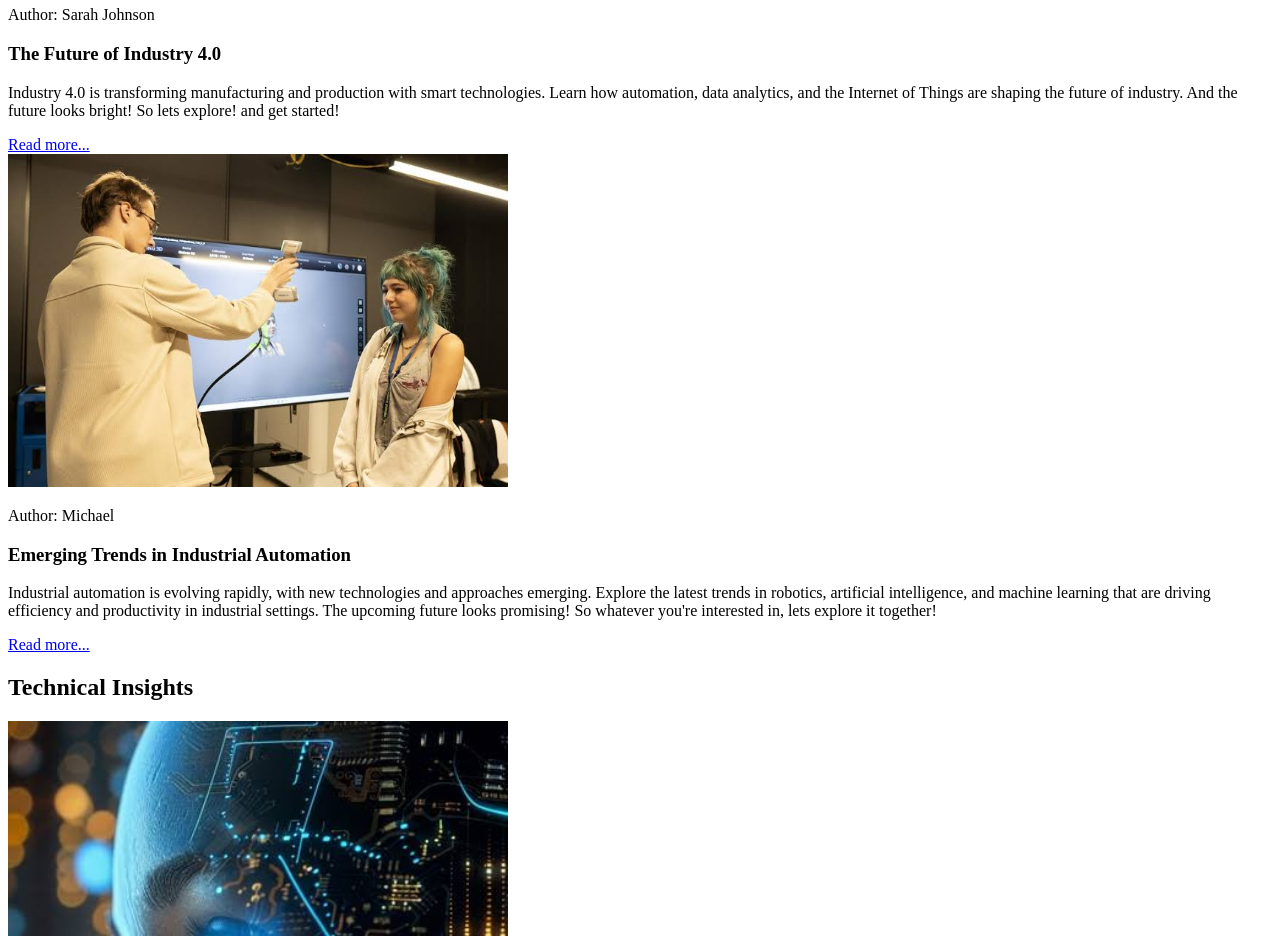
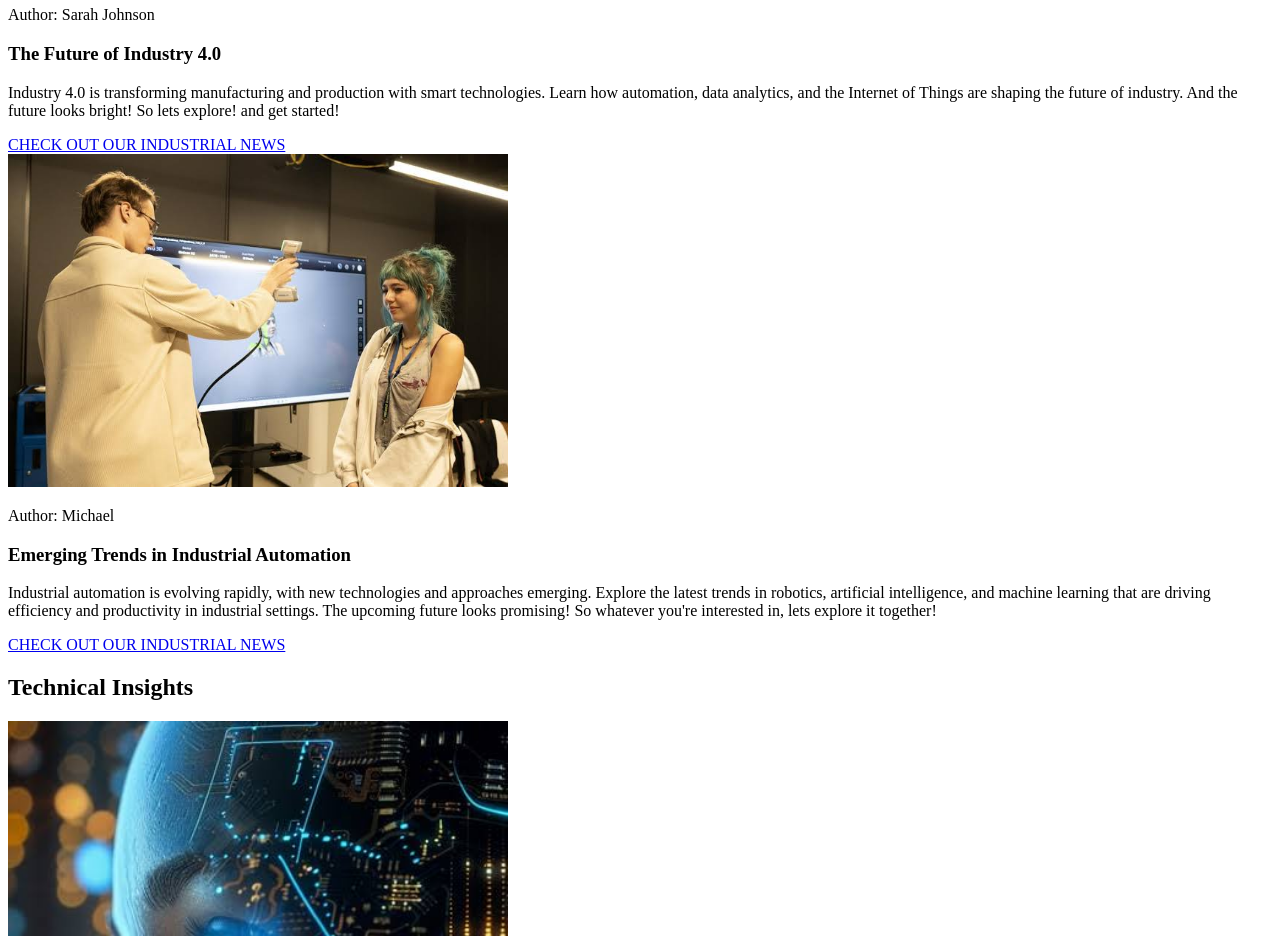
Before and after one commit to SanZkar/HTML-assignment-14th-October, a plain HTML site: page index.html in a window 1280 px wide. Shown: the part 1080-2016 px from the top of the page. Drawn offline with Linux system fonts and the light colour scheme.

Commit message:
added directory to for articles htmls

```diff
--- a/index.html
+++ b/index.html
@@ -67,7 +67,7 @@
                 and the Internet of Things are shaping the future of industry. And the future looks bright!
                 So lets explore! and get started!</p>
 
-                <a href="industrial.html">Read more...</a>
+                <a href="articles/industrial.html">CHECK OUT OUR INDUSTRIAL NEWS</a>
 
             </article>
 
@@ -84,7 +84,7 @@
                     efficiency and productivity in industrial settings. The upcoming future looks promising!
                     So whatever you're interested in, lets explore it together!</p>
 
-                    <a href="industrial2.html">Read more...</a>
+                    <a href="articles/industrial2.html">CHECK OUT OUR INDUSTRIAL NEWS</a>
 
             </article>
 
@@ -104,7 +104,7 @@
                     Artificial Intelligence is the future! That has been the case for quite some time now and it's only going to get more important.
                     Throughout history, we have seen how technological advancements have reshaped our world, and AI is no exception.</p>
 
-                    <a href="technical.html">Read more...</a>
+                    <a href="articles/technical.html">Read more...</a>
             </article>
 
 
@@ -125,7 +125,7 @@
                     This allows quantum computers to solve complex problems that are currently intractable for classical computers, with potential applications in cryptography, optimization, and drug discovery.
                     All the applications are going to evolve in the coming years. So lets explore the possibilities!</p>
 
-                    <a href="technical1.html">Read more...</a>
+                    <a href="articles/technical1.html">Read more...</a>
             </article>
         </section>
 
@@ -141,7 +141,7 @@
                     In this article, we explore the top skills that will be in demand in the coming years, including digital literacy, critical thinking, and adaptability.
                     By developing these skills, individuals can position themselves for success in a rapidly changing job market.
                     Careers in technology are more promising than ever! By investing in these skills, individuals can stay ahead of the curve and take advantage of the many opportunities available in the tech industry.</p>
-                <a href="career.html">Read more...</a>
+                <a href="articles/career1.html">Read more...</a>
 
             </article>
             <section>
@@ -162,7 +162,7 @@
                     The longevity of these opportunities makes the tech industry an attractive field for career development.
                     Most crucial part is the continuous evolution and innovation in the field.</p>
 
-                    <a href="career2.html">Read more...</a>
+                    <a href="articles/career2.html">Read more...</a>
             </article>
         </section>
 
```
Also changed, not shown: articles/industrial.html (+1 -1 lines).
